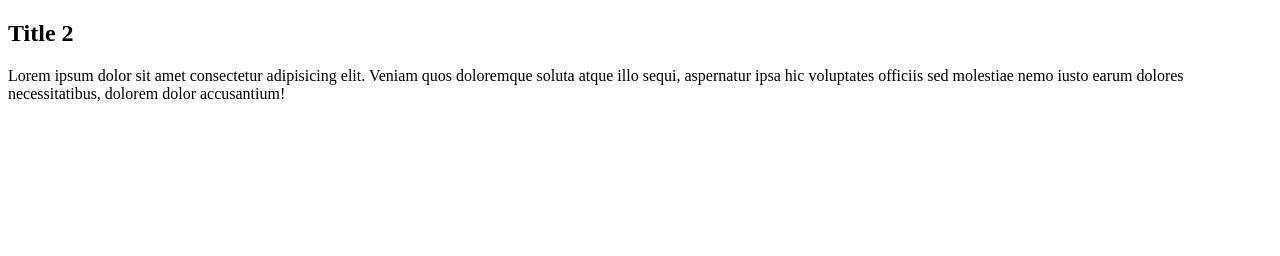
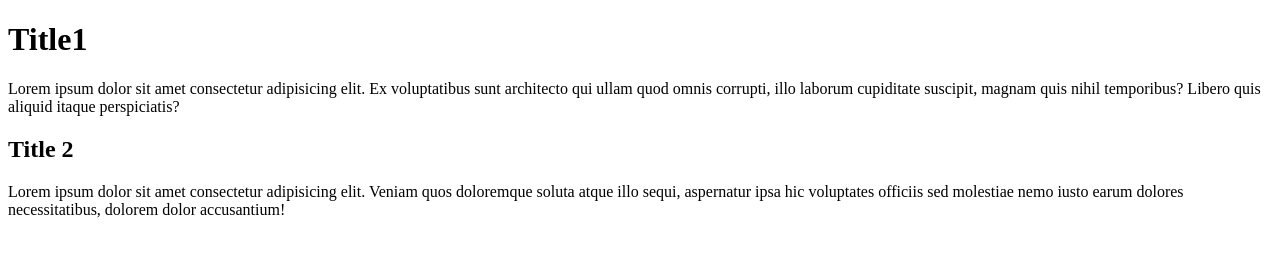
Before and after one commit to HoangDo198/gitLearn, a plain HTML site: page test.html in a window 1280 px wide. Drawn offline with Linux system fonts and the light colour scheme.

Commit message:
fix bug style

```diff
--- a/style.css
+++ b/style.css
@@ -1,4 +1,8 @@
 body {
+  display: inline;
+  position: relative;
+  margin-top: 10px;
   height: 100vh;
   width: 100vh;
+  padding-top: 0px;
 }
--- a/test.html
+++ b/test.html
@@ -6,6 +6,13 @@
     <title>Document</title>
   </head>
   <body>
+    <h1>Title1</h1>
+    <p>
+      Lorem ipsum dolor sit amet consectetur adipisicing elit. Ex voluptatibus
+      sunt architecto qui ullam quod omnis corrupti, illo laborum cupiditate
+      suscipit, magnam quis nihil temporibus? Libero quis aliquid itaque
+      perspiciatis?
+    </p>
     <h2>Title 2</h2>
     <p>
       Lorem ipsum dolor sit amet consectetur adipisicing elit. Veniam quos
```
